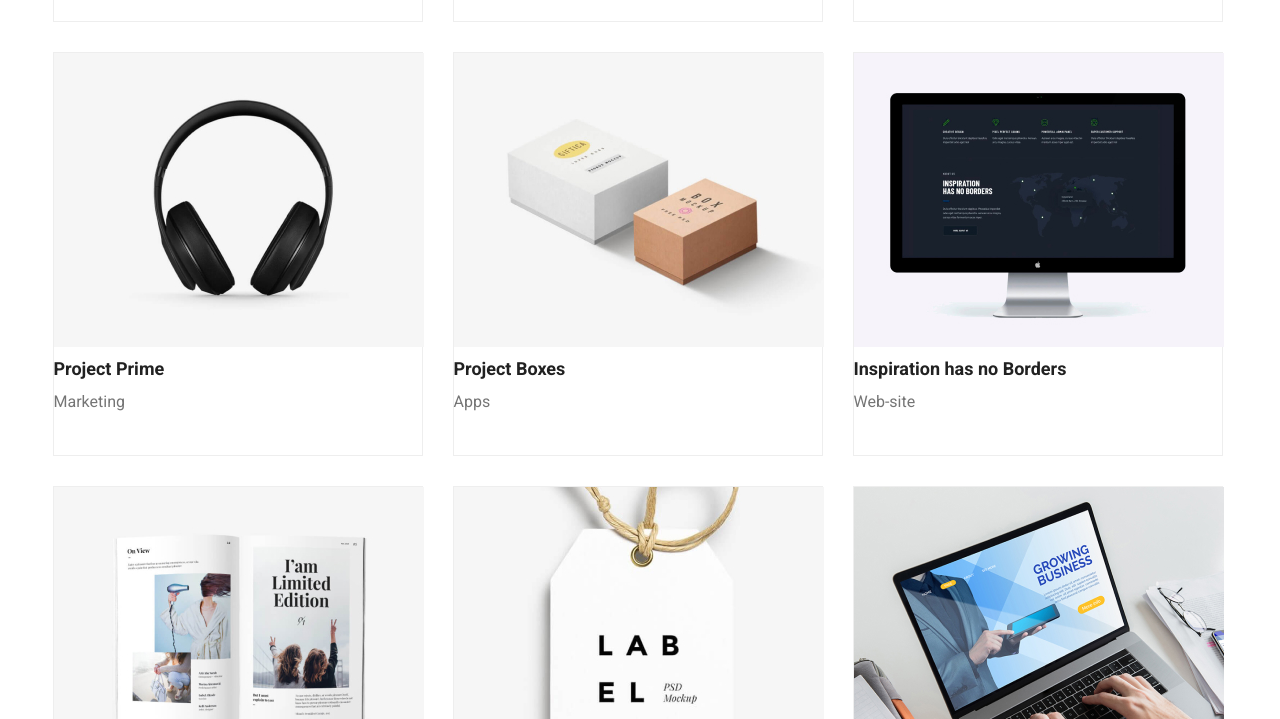
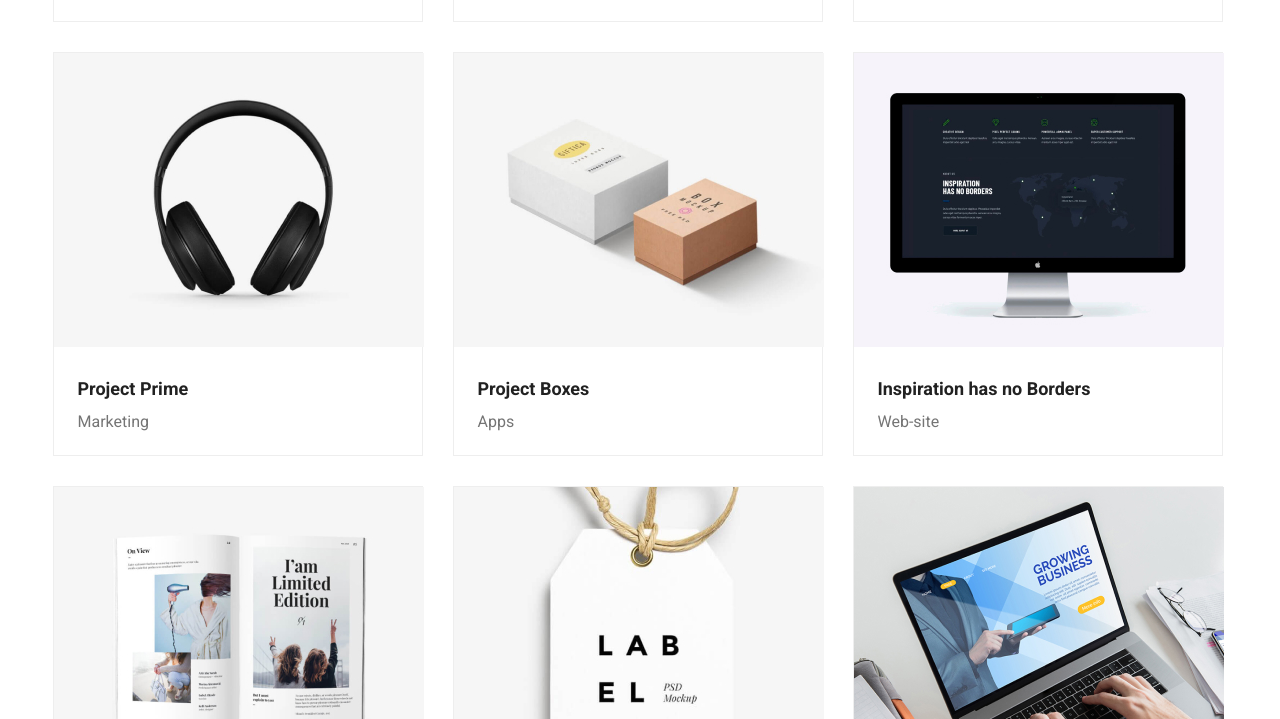
Before and after one commit to RingBearer13/goit-markup-hw-03, a plain HTML site: page portfolio.html in a window 1280 px wide. Shown: the part 644-1363 px from the top of the page. Drawn offline with nearby package versions, Linux system fonts and the light colour scheme.

Commit message:
Porfolio cards update
Update according to mentor's request

```diff
--- a/css/styles.css
+++ b/css/styles.css
@@ -194,12 +194,16 @@ ul.main-navigation {
   line-height: 2;
   font-weight: 700;
   margin: 0;
+  padding-left: 24px;
+  padding-top: 20px;
 }
 
 .image-description {
   color: #757575;
   font-size: 16px;
   line-height: 1.875;
+  padding-left: 24px;
+  margin: 0;
 }
 
 footer {
@@ -358,6 +362,11 @@ address p {
   border: 1px solid #eee;
 }
 
+.project-cards div {
+  width: 370px;
+  height: 404px;
+}
+
 .team-container {
   max-width: 1600px;
   display: flex;
```
